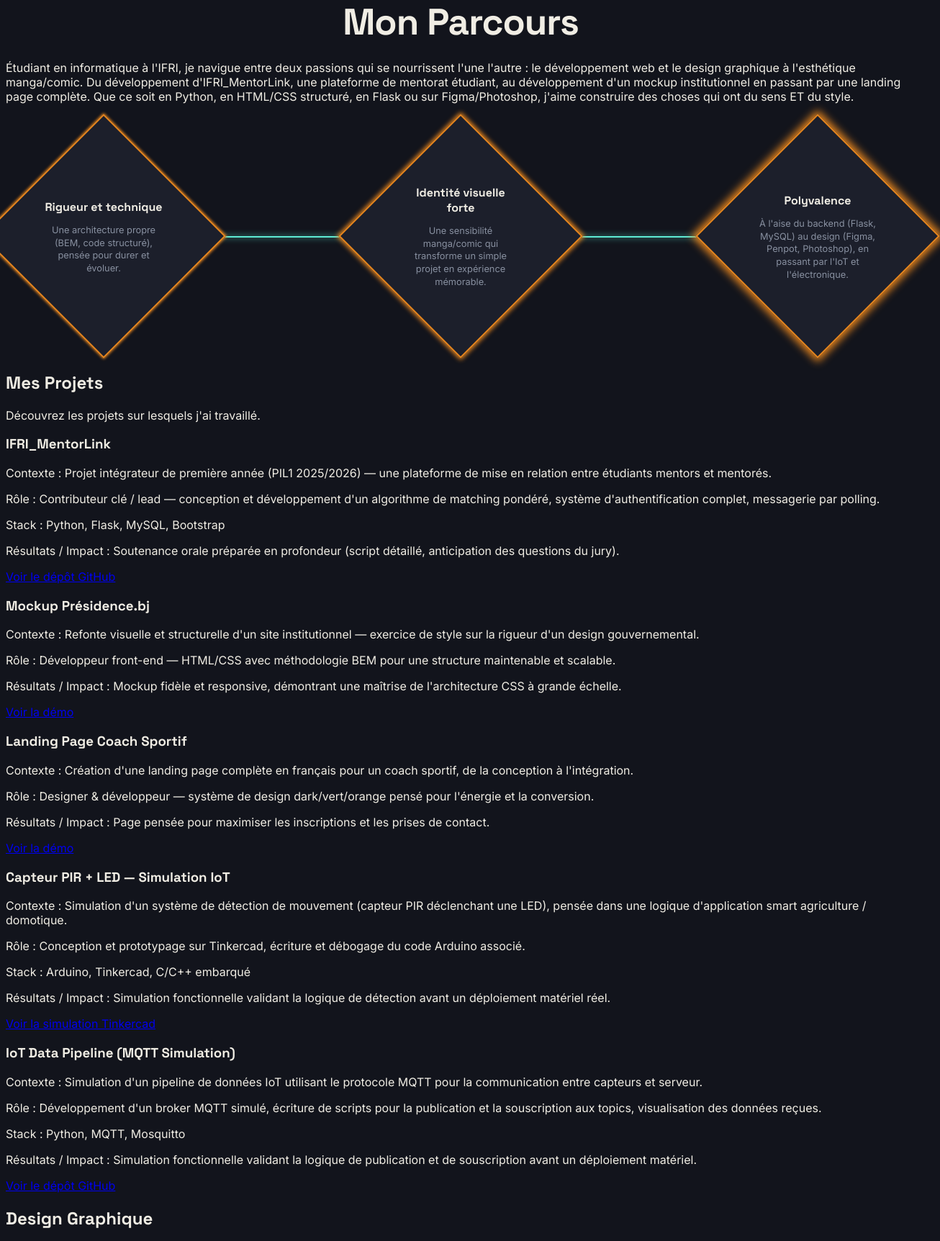
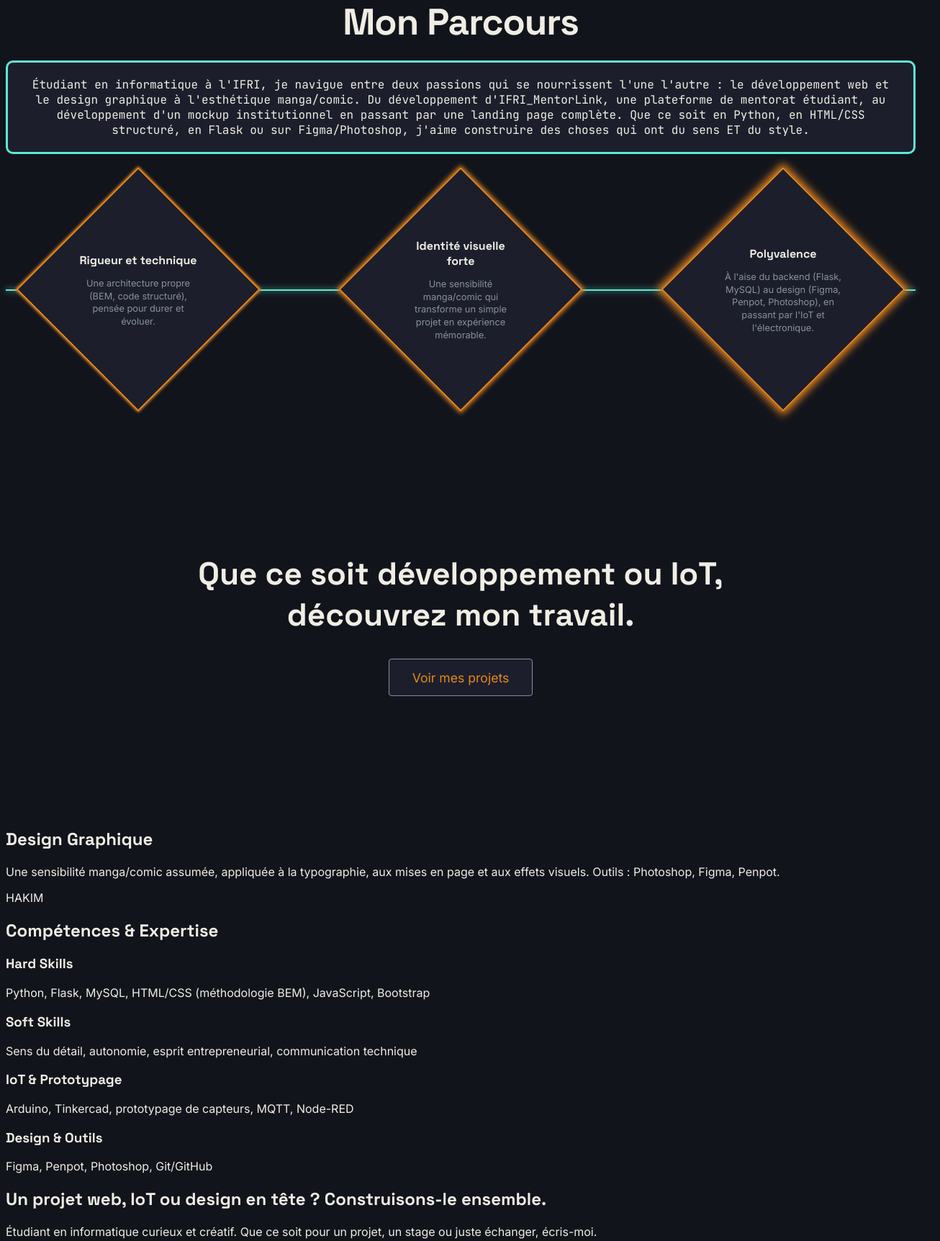
Before and after one commit to Kim-AII/Portfolio, a plain HTML site: page index.html in a window 1280 px wide. Shown: the part 911-2635 px from the top of the page at 72% size, 1306 px wide, since content can reach past the window. Drawn offline with Linux system fonts and the light colour scheme.

```diff
--- a/index.html
+++ b/index.html
@@ -74,56 +74,15 @@
                     </div>
                 </article>
             </div>
-        </section>
+    </section>
 
-        <section id="projets" class="projets">
-            <h2 class="projets__title">Mes Projets</h2>
-            <p class="projets__description">Découvrez les projets sur lesquels j'ai travaillé.</p>
-
-            <article class="projets__item">
-                <h3 class="projets__item-title">IFRI_MentorLink</h3>
-                <p class="projets__item-text">Contexte : Projet intégrateur de première année (PIL1 2025/2026) — une plateforme de mise en relation entre étudiants mentors et mentorés.</p>
-                <p class="projets__item-text">Rôle : Contributeur clé / lead — conception et développement d'un algorithme de matching pondéré, système d'authentification complet, messagerie par polling.</p>
-                <p class="projets__item-text">Stack : Python, Flask, MySQL, Bootstrap</p>
-                <p class="projets__item-text">Résultats / Impact : Soutenance orale préparée en profondeur (script détaillé, anticipation des questions du jury).</p>
-                <a href="#" class="projets__item-link">Voir le dépôt GitHub</a>
-            </article>
-
-            <article class="projets__item">
-                <h3 class="projets__item-title">Mockup Présidence.bj</h3>
-                <p class="projets__item-text">Contexte : Refonte visuelle et structurelle d'un site institutionnel — exercice de style sur la rigueur d'un design gouvernemental.</p>
-                <p class="projets__item-text">Rôle : Développeur front-end — HTML/CSS avec méthodologie BEM pour une structure maintenable et scalable.</p>
-                <p class="projets__item-text">Résultats / Impact : Mockup fidèle et responsive, démontrant une maîtrise de l'architecture CSS à grande échelle.</p>
-                <a href="#" class="projets__item-link">Voir la démo</a>
-            </article>
-
-            <article class="projets__item">
-                <h3 class="projets__item-title">Landing Page Coach Sportif</h3>
-                <p class="projets__item-text">Contexte : Création d'une landing page complète en français pour un coach sportif, de la conception à l'intégration.</p>
-                <p class="projets__item-text">Rôle : Designer & développeur — système de design dark/vert/orange pensé pour l'énergie et la conversion.</p>
-                <p class="projets__item-text">Résultats / Impact : Page pensée pour maximiser les inscriptions et les prises de contact.</p>
-                <a href="#" class="projets__item-link">Voir la démo</a>
-            </article>
-
-            <article class="projets__item">
-                <h3 class="projets__item-title">Capteur PIR + LED — Simulation IoT</h3>
-                <p class="projets__item-text">Contexte : Simulation d'un système de détection de mouvement (capteur PIR déclenchant une LED), pensée dans une logique d'application smart agriculture / domotique.</p>
-                <p class="projets__item-text">Rôle : Conception et prototypage sur Tinkercad, écriture et débogage du code Arduino associé.</p>
-                <p class="projets__item-text">Stack : Arduino, Tinkercad, C/C++ embarqué</p>
-                <p class="projets__item-text">Résultats / Impact : Simulation fonctionnelle validant la logique de détection avant un déploiement matériel réel.</p>
-                <a href="#" class="projets__item-link">Voir la simulation Tinkercad</a>
-            </article>
-
-            <article class="projets__item">
-                <h3 class="projets__item-title">IoT Data Pipeline (MQTT Simulation)</h3>
-                <p class="projets__item-text">Contexte : Simulation d'un pipeline de données IoT utilisant le protocole MQTT pour la communication entre capteurs et serveur.</p>
-                <p class="projets__item-text">Rôle : Développement d'un broker MQTT simulé, écriture de scripts pour la publication et la souscription aux topics, visualisation des données reçues.</p>
-                <p class="projets__item-text">Stack : Python, MQTT, Mosquitto</p>
-                <p class="projets__item-text">Résultats / Impact : Simulation fonctionnelle validant la logique de publication et de souscription avant un déploiement matériel.</p>
-                <a href="#" class="projets__item-link">Voir le dépôt GitHub</a>
-            </article>
-        </section>
-
+    <section id="projets" class="projets">
+        <canvas class="projets__canvas bg-canvas"></canvas>
+          <div class="projets__cta-content">
+              <h2 class="projets__title">Que ce soit développement ou IoT,<br>découvrez mon travail.</h2>
+              <a href="projets.html" class="projets__cta-button">Voir mes projets</a>
+         </div>
+    </section>
         <section id="design" class="design">
             <h2 class="design__title">Design Graphique</h2>
             <p class="design__intro">Une sensibilité manga/comic assumée, appliquée à la typographie, aux mises en page et aux effets visuels. Outils : Photoshop, Figma, Penpot.</p>
--- a/styles.css
+++ b/styles.css
@@ -43,7 +43,6 @@
   transition: transform 0.3s ease, opacity 0.3s ease;
 }
 
-/* Transforme les 3 barres en croix quand le menu est ouvert */
 .nav-toggle.is-open .nav-toggle__bar:nth-child(1) {
   transform: translateY(8px) rotate(45deg);
 }
@@ -54,10 +53,10 @@
   transform: translateY(-8px) rotate(-45deg);
 }
 
-/* === Panneau de navigation (overlay plein écran) === */
+/* === Panneau de navigation === */
 .site-nav {
   position: fixed;
-  inset: 0; /* raccourci pour top/right/bottom/left: 0 */
+  inset: 0;
   z-index: 150;
   display: flex;
   flex-direction: column;
@@ -96,20 +95,18 @@
   text-decoration: none;
 }
 
-
+/* === Hero === */
 .hero {
   position: relative;
   min-height: 100vh;
   display: flex;
-  flex-direction: column;
-  justify-content: center;
-  padding: 2rem;
-  background-color: var(--color-ink);
   flex-direction: row;
   justify-content: space-between;
   align-items: center;
+  padding: 2rem;
+  background-color: var(--color-ink);
   gap: 3rem;
-  overflow: hidden; /* évite les débordements du canvas */
+  overflow: hidden;
 }
 
 .hero__canvas {
@@ -137,7 +134,6 @@
   height: 100%;
 }
 
-/* Sur mobile, on empile et on cache le visuel pour ne pas surcharger un petit écran */
 @media (max-width: 768px) {
   .hero {
     flex-direction: column;
@@ -146,6 +142,7 @@
     display: none;
   }
 }
+
 .hero::before {
   content: "";
   position: absolute;
@@ -160,6 +157,7 @@
   letter-spacing: 0.05em;
   color: var(--color-signal);
 }
+
 .hero__cta--primary {
   display: inline-block;
   color: var(--color-solder);
@@ -171,6 +169,7 @@
   transition: transform 0.3s, box-shadow 0.3s;
   border: 1px solid var(--color-graphite);
 }
+
 .hero__cta--secondary {
   display: inline-block;
   color: var(--color-paper);
@@ -182,22 +181,12 @@
   border: 1px solid var(--color-graphite);
   transition: transform 0.3s, box-shadow 0.3s;
 }
-h1 {
-    display: block;
-    font-size: 2em;
-    margin-block-start: 0.67em;
-    margin-block-end: 0.67em;
-    margin-inline-start: 0px;
-    margin-inline-end: 0px;
-    font-weight: bold;
-    unicode-bidi: isolate;
-}
 
 .hero__title {
   font-weight: 800;
   font-size: clamp(28px, 4vw, 52px);
   line-height: 1.1;
-    color: var(--text-color);
+  color: var(--color-paper); /* corrigé : --text-color n'existait pas */
   margin-bottom: 24px;
   letter-spacing: -1px;
 }
@@ -210,15 +199,40 @@
   z-index: 1;
 }
 
+/* === Parcours === */
+.parcours__title {
+  font-weight: 800;
+  font-size: clamp(28px, 4vw, 52px);
+  line-height: 1.1;
+  color: var(--color-paper); /* corrigé : --text-color n'existait pas */
+  margin-bottom: 24px;
+  letter-spacing: -1px;
+  justify-content: center;
+  display: flex;
+  position: relative;
+  z-index: 1;
+}
+
+.parcours__description {
+  font-family: 'JetBrains Mono', monospace;
+  text-align: center;
+  padding: 20px;
+  margin: 20px auto;
+  width: fit-content;
+  border: 3px solid var(--color-signal);
+  border-radius: 10px;
+  color: var(--color-paper);
+  background-color: var(--color-ink-soft);
+}
+
 .parcours__strengths {
   position: relative;
   display: flex;
   justify-content: space-between;
   align-items: center;
-  padding: 3rem 1rem;
+  padding: 3rem 4rem; /*pour absorber le débordement des losanges tournés */
 }
 
-/* La trace horizontale continue, derrière les losanges */
 .parcours__strengths::before {
   content: '';
   position: absolute;
@@ -233,13 +247,12 @@
 
 .parcours__strength {
   position: relative;
-  z-index: 1; /* passe au-dessus de la trace, comme une puce soudée dessus */
+  z-index: 1;
   width: 240px;
   height: 240px;
   flex-shrink: 0;
 }
 
-/* Couche 1 : la forme, tournée */
 .parcours__strength-diamond {
   position: absolute;
   inset: 0;
@@ -256,7 +269,6 @@
   animation-delay: 0.8s;
 }
 
-/* Couche 2 : le texte, PAS tourné, centré et limité à ~68% de la largeur */
 .parcours__strength-content {
   position: absolute;
   top: 50%;
@@ -277,19 +289,6 @@
   color: var(--color-graphite);
 }
 
-.parcours__title {
-    font-weight: 800;
-    font-size: clamp(28px, 4vw, 52px);
-    line-height: 1.1;
-    color: var(--text-color);
-    margin-bottom: 24px;
-    letter-spacing: -1px;
-    justify-content: center;
-    display: flex;
-    position: relative;
-    z-index: 1;
-}
-
 @keyframes node-pulse {
   0%, 100% {
     box-shadow: 0 0 4px 1px var(--color-solder);
@@ -299,7 +298,6 @@
   }
 }
 
-/* Sous une certaine largeur, 3 losanges de 240px côte à côte ne rentrent plus */
 @media (max-width: 850px) {
   .parcours__strengths {
     flex-direction: column;
@@ -314,3 +312,45 @@
     height: auto;
   }
 }
+.projets {
+  position: relative;
+  min-height: 70vh;
+  display: flex;
+  align-items: center;
+  justify-content: center;
+  overflow: hidden;
+  background-color: var(--color-ink);
+}
+
+.projets__canvas {
+  position: absolute;
+  inset: 0;
+  z-index: 0;
+}
+
+.projets__cta-content {
+  position: relative;
+  z-index: 1;
+  text-align: center;
+  padding: 2rem;
+}
+
+.projets__title {
+  font-weight: 800;
+  font-size: clamp(24px, 3.5vw, 44px);
+  line-height: 1.3;
+  color: var(--color-paper);
+  margin-bottom: 2rem;
+}
+
+.projets__cta-button {
+  display: inline-block;
+  color: var(--color-solder);
+  font-size: 1.1rem;
+  padding: 0.9rem 2rem;
+  background: var(--color-ink-soft);
+  text-decoration: none;
+  border-radius: 4px;
+  border: 1px solid var(--color-graphite);
+  transition: transform 0.3s, box-shadow 0.3s;
+}
```
Also changed, not shown: scripts.js (line endings or trailing spaces). Lines whose indentation alone changed are shown as unchanged.
